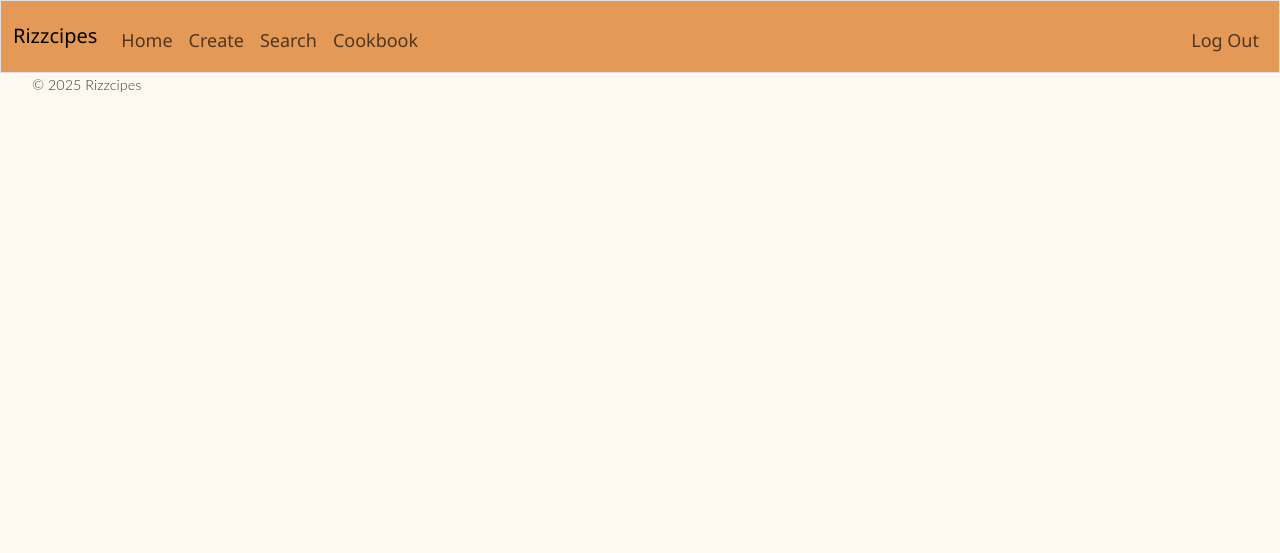
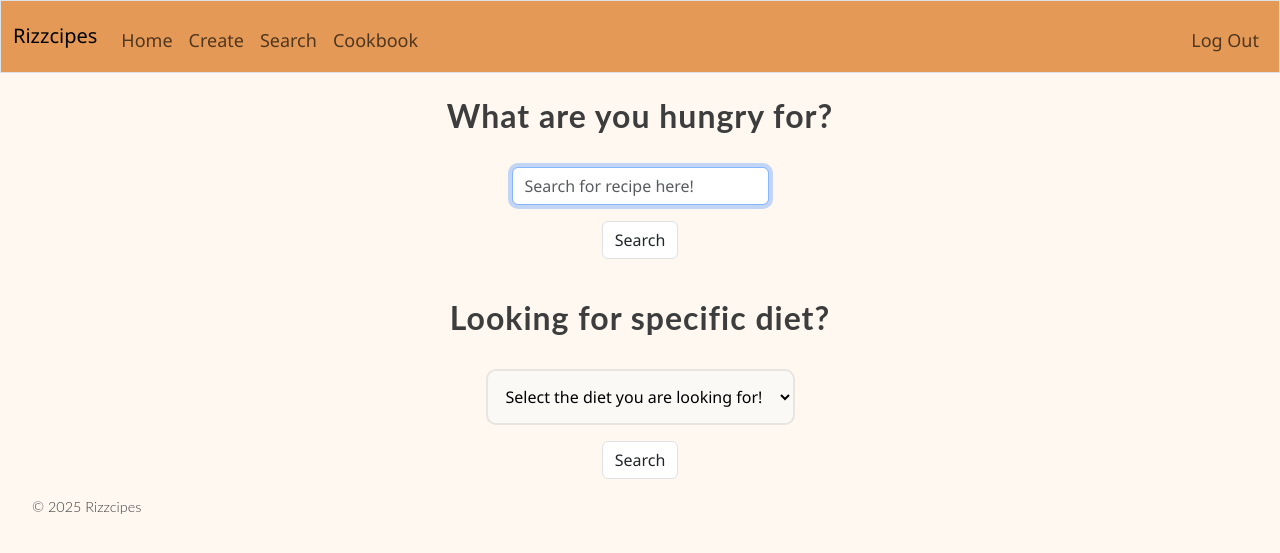
Before and after one commit to DraxinAm/cs50_final, a Flask app: page /search in a window 1280 px wide. Shown: the top 553 px of the page. Run offline with Flask 3, Linux system fonts and the light colour scheme; the visitor is signed in with stand-in values (Sample User, id 1); some libraries are stand-ins or nearby versions.

Commit message:
started recipe

```diff
--- a/app.py
+++ b/app.py
@@ -106,8 +106,18 @@ def search():
     """Search for recipes"""
     if request.method == "POST":
         # Handle search logic here
-        pass
-    return render_template("search.html")
+        search = request.form.get("search")
+        diet = request.form.get("diet")
+        if request.form.get("search"):
+            # Select from table and return that
+            return render_template("searched.html", search=search)
+        if request.form.get("diet"):
+            # Select from table and return that
+            return render_template("recipe.html")
+        if search and diet:
+            return problem("Sorry, you can only choose one")
+    else:
+        return render_template("search.html")
 
 @app.route("/register", methods=["GET", "POST"])
 def register():
--- a/templates/recipe.html
+++ b/templates/recipe.html
@@ -6,7 +6,7 @@
 
 {% block content %}
     <h2>{{ recipe_title}}</h2>
-    <p>{{ recipe_description }}</p>
+    <p>{{ description }}</p>
     <table>
         <thead>
             <th>Minutes</th>
--- a/templates/search.html
+++ b/templates/search.html
@@ -5,4 +5,27 @@
 {% endblock %}
 
 {% block content %}
+<form method="post">
+    <div class="mb-3 text-center">
+        <h2 class="header p-4">What are you hungry for?</h2>
+        <input type="text" id="search" class="form-control mx-auto w-auto input" placeholder="Search for recipe here!" name="search" autofocus autocomplete="off" >
+        <p></p>
+        <button class="form-control mx-auto w-auto button" type="submit">Search</button>
+    </div>
+    <div class="mb-3 text-center">
+        <h2 class="header p-4">Looking for specific diet?</h2>
+        <select name="diet" id="diet">
+            <option selected="true" disabled="disabled">Select the diet you are looking for!</option>
+            <option value="Soup">Soup</option>
+            <option value="Meat">Meat</option>
+            <option value="Fish">Fish</option>
+            <option value="Vegetarian">Vegetarian</option>
+            <option value="Vegan">Vegan</option>
+            <option value="Sweet">Sweet</option>
+            <option value="Savory">Savory</option>
+        </select>
+        <p></p>
+        <button class="form-control mx-auto w-auto button" type="submit">Search</button>
+    </div>
+</form>
 {% endblock %}
```
Also changed, not shown: database/database.py (+7 -0 lines), database/recipes.db, 2 other files.
